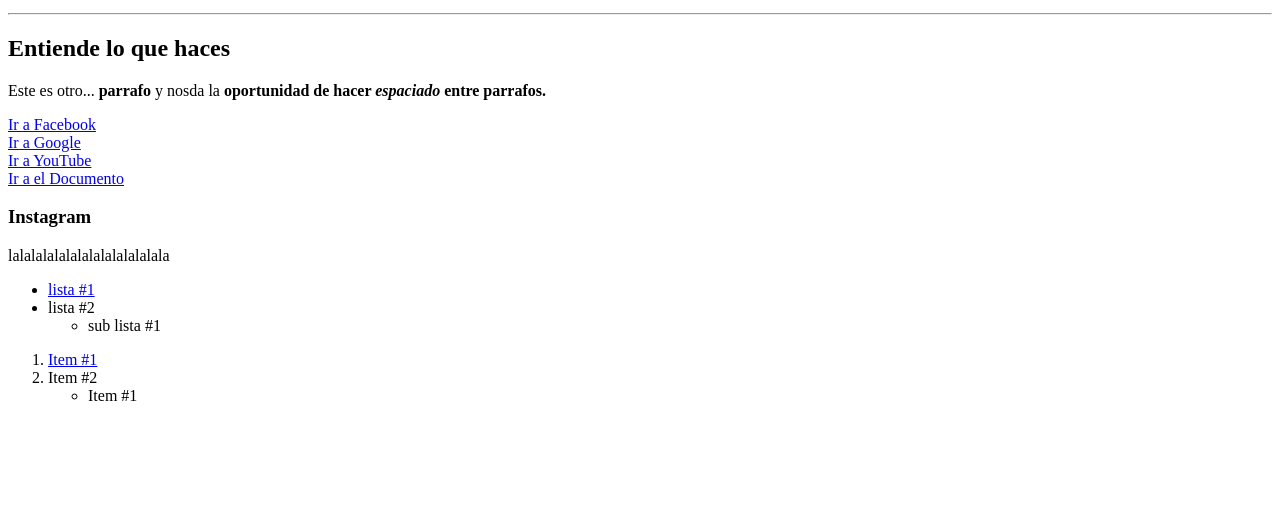
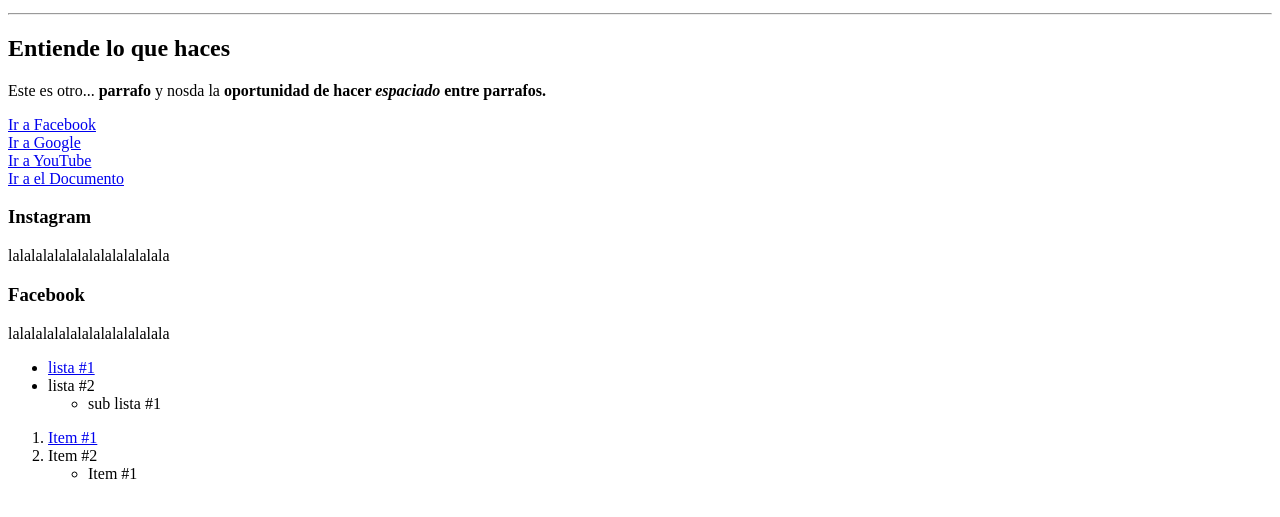
Before and after one commit to Gonzvp/HTML, a plain HTML site: page index.html in a window 1280 px wide. Shown: the part 119-636 px from the top of the page. Drawn offline with Linux system fonts and the light colour scheme.

Commit message:
Se agrego article de Facebook en el index

```diff
--- a/index.html
+++ b/index.html
@@ -29,6 +29,12 @@ entre parrafos.</strong>
 <h3>Instagram</h3>
 <p> lalalalalalalalalalalalalala</p>
 </article>
+<article class="block">
+<i class="icon-social fa fa-facebook"></i>
+<h3>Facebook</h3>
+<p> lalalalalalalalalalalalalala</p>
+</article>
+
 <!--listas desordenadas-->
 <ul>
 <li><a href="#">lista #1</a></li>
```
